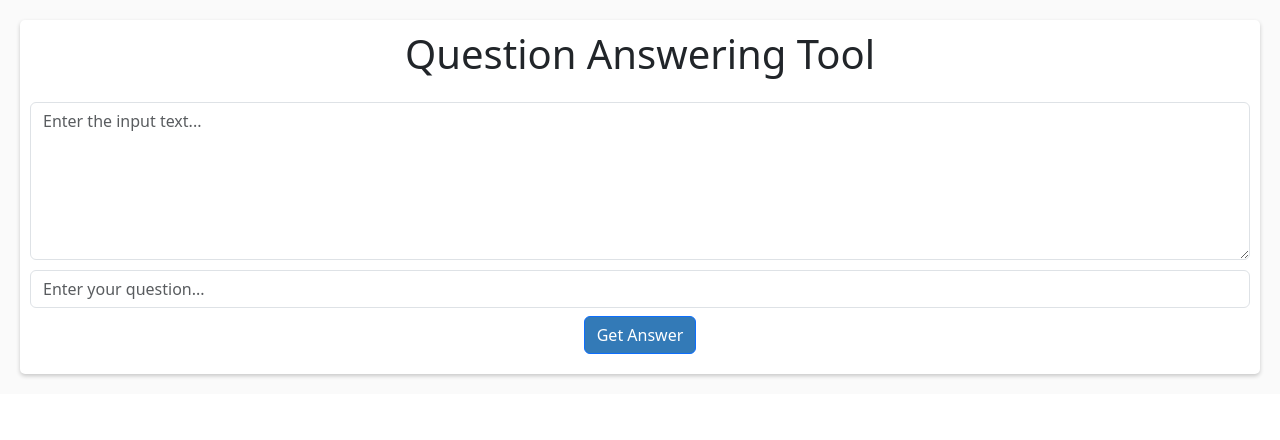
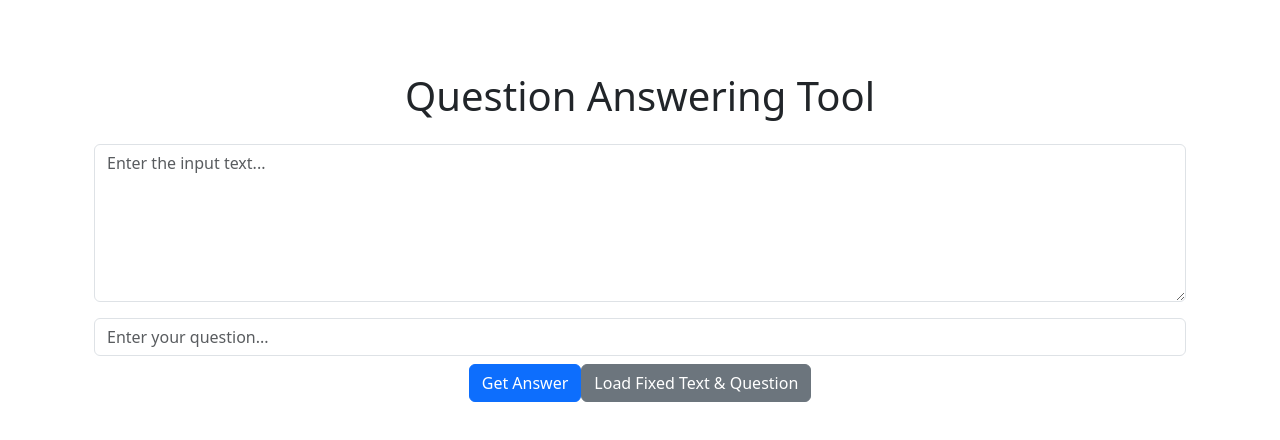
Before and after one commit to Behzadk2/Question-Answering-Tool, a React (Create React App) app: page / in a window 1280 px wide. Shown: the top 440 px of the page. Built offline with nearby package versions, Linux system fonts and the light colour scheme.

Commit message:
final change before added css

```diff
--- /dev/null
+++ b/src/Question.jsx
@@ -0,0 +1 @@
+const Question {}
--- a/src/QuestionAnsweringTool.jsx
+++ b/src/QuestionAnsweringTool.jsx
@@ -1,6 +1,10 @@
 import React, { useState } from 'react';
 import axios from 'axios';
 import 'bootstrap/dist/css/bootstrap.min.css';
+import './style.css'
+
+const fixedText = "Xylitol is also known as birch sugar. Xylitol tastes just as sweet as sugar, and you can replace it one-to-one in recipes. But why should you do that? Birch sugar has some positive advantages over table sugar. On the one hand, it is tooth-friendly and even has a non-cariogenic effect, i.e. it does not cause caries. Secondly, xylitol is particularly popular because of its low glycemic index. It has a glycemic index of 7 to 11, while that of regular sugar is 65 to 100. So if you want to consciously avoid the negative properties of sugar, but not its sweetness, you should give xylitol a try. However, in moderation, because in high doses it can have a laxative effect. Birch sugar should also be kept away from dogs, as it can even be fatal for the four-legged friends.";
+const fixedQuestion = "What is the advantage of birch sugar?";
 
 const QuestionAnsweringTool = () => {
   const [inputText, setInputText] = useState('');
@@ -8,14 +12,6 @@ const QuestionAnsweringTool = () => {
   const [answer, setAnswer] = useState('');
   const [contextBefore, setContextBefore] = useState('');
   const [contextAfter, setContextAfter] = useState('');
-
-  const handleInputChange = (event) => {
-    setInputText(event.target.value);
-  };
-
-  const handleQuestionChange = (event) => {
-    setQuestion(event.target.value);
-  };
 
   const handleAnswer = async () => {
     try {
@@ -45,56 +41,45 @@ const QuestionAnsweringTool = () => {
     }
   };
 
+  const handleLoadFixedTextAndQuestion = () => {
+    setInputText(fixedText);
+    setQuestion(fixedQuestion);
+  };
+
   return (
-    <div
-      style={{
-        background: '#fafafa',
-        padding: '20px',
-      }}
-    >
-      <div
-        style={{
-          background: '#ffffff',
-          padding: '10px',
-          borderRadius: '5px',
-          boxShadow: '0 2px 4px rgba(0, 0, 0, 0.2)',
-          animation: 'fadein 0.5s',
-        }}
-      >
-        <h1 class="text-center mb-4">Question Answering Tool</h1>
-        <div style={{ margin: '10px 0' }}>
+    <div className="bg-lightgray p-5">
+      <div className="container bg-white p-4 rounded">
+        <h1 className="text-center mb-4">Question Answering Tool</h1>
+        <div className="mb-3">
           <textarea
-            class="form-control"
+            className="form-control"
             placeholder="Enter the input text..."
             rows="6"
             value={inputText}
-            onChange={handleInputChange}
+            onChange={(e) => setInputText(e.target.value)}
           />
         </div>
-        <div style={{ margin: '10px 0' }}>
+        <div className="mb-3">
           <input
             type="text"
-            class="form-control"
+            className="form-control"
             placeholder="Enter your question..."
             value={question}
-            onChange={handleQuestionChange}
+            onChange={(e) => setQuestion(e.target.value)}
           />
-          <button
-            class="btn btn-primary mt-2"
-            style={{ color: '#ffffff', background: '#337ab7' }}
-            onClick={handleAnswer}
-          >
+          <button className="btn btn-primary mt-2" onClick={handleAnswer}>
             Get Answer
+          </button>
+          <button className="btn btn-secondary mt-2 ml-2" onClick={handleLoadFixedTextAndQuestion}>
+            Load Fixed Text & Question
           </button>
         </div>
         {answer && (
-          <div style={{ margin: '10px 0' }}>
+          <div className="mb-3">
             <h2>Answer:</h2>
-            <p class="bg-lightgreen p-2 rounded animate__animated animate__fadeInUp">
+            <p className="bg-lightgreen p-2 rounded">
               {contextBefore}
-              <span class="bg-success text-white p-1 rounded">
-                {answer}
-              </span>
+              <span className="bg-success text-white p-1 rounded">{answer}</span>
               {contextAfter}
             </p>
           </div>
--- /dev/null
+++ b/src/style.css
@@ -0,0 +1,24 @@
+/* Custom CSS for 3D effect with customizable hover */
+.custom-input {
+  border: 1px solid #ccc;
+  border-radius: 8px;
+  padding: 10px;
+  background-color: #fff;
+  box-shadow: 3px 3px 5px 0 rgba(0, 0, 0, 0.1);
+  transition: transform 0.2s ease;
+}
+
+.custom-input:hover {
+  transform: translate(-2px, -2px);
+}
+
+.custom-btn {
+  background-color: #007bff;
+  border-color: #007bff;
+  border-radius: 8px;
+  transition: transform 0.2s ease;
+}
+
+.custom-btn:hover {
+  transform: translate(2px, 2px);
+}
```
